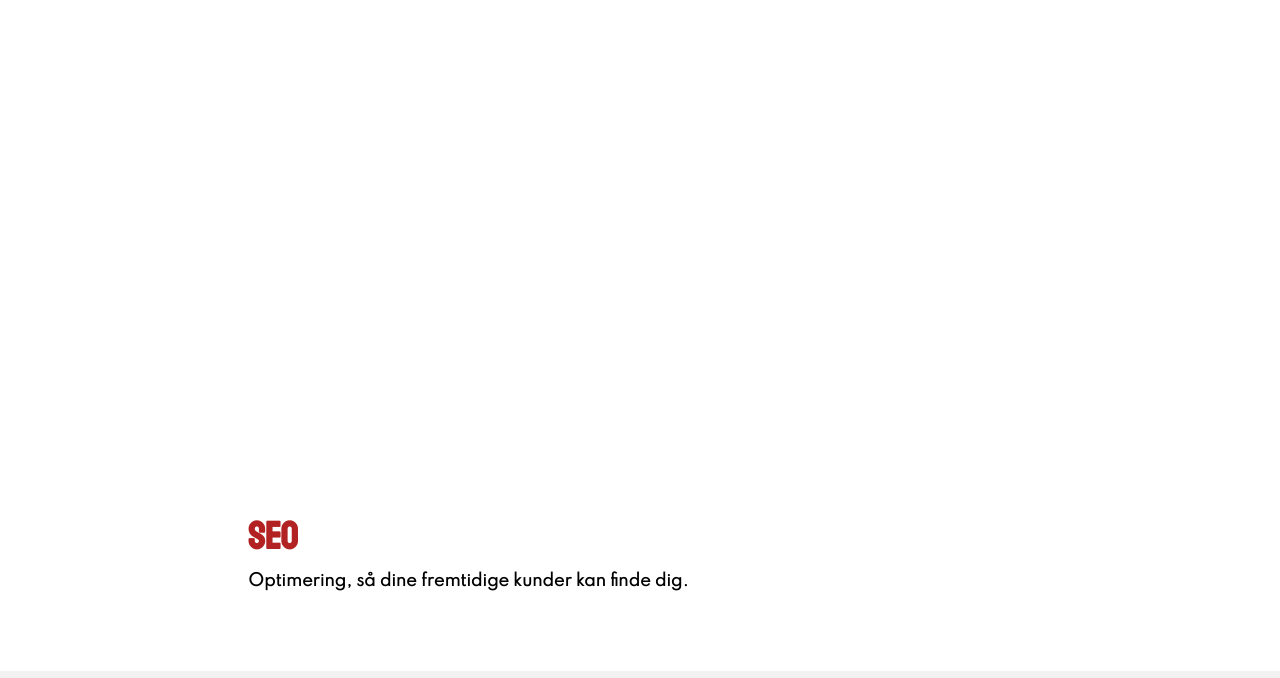
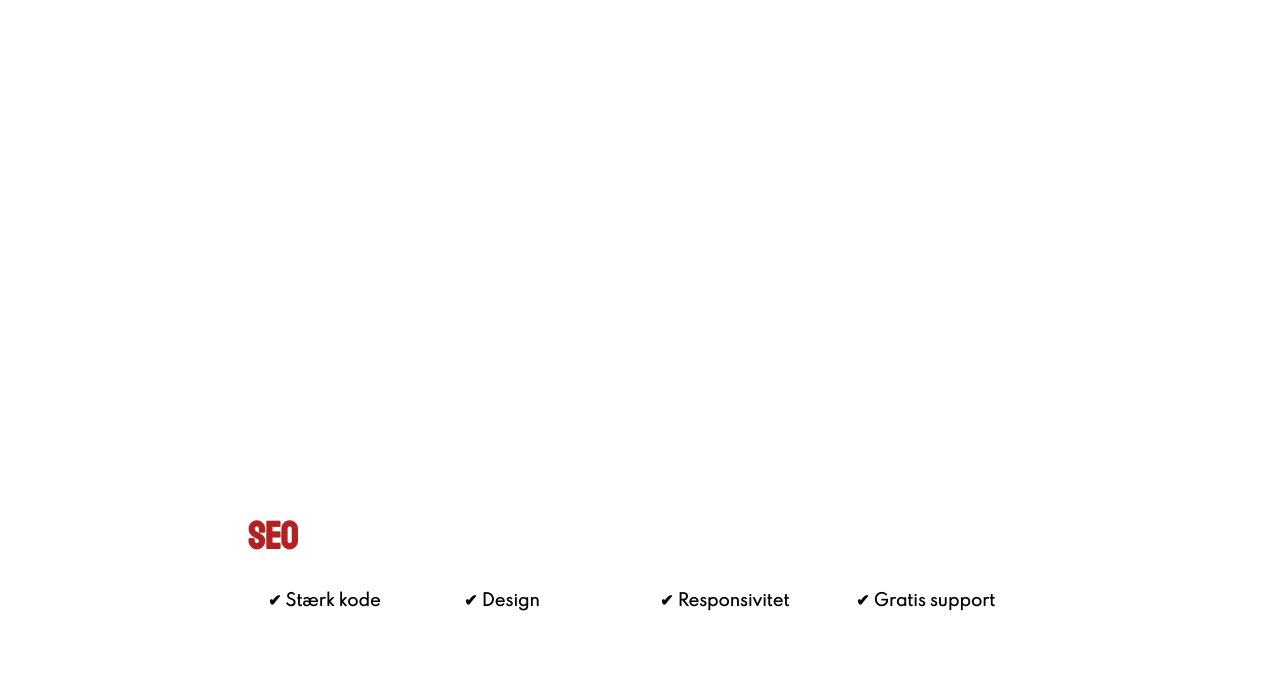
Before and after one commit to JHErholt/Webbureau, an Eleventy site: page src/seo.njk in a window 1280 px wide. Shown: the part 122-800 px from the top of the page. Built offline with nearby package versions, Linux system fonts and the light colour scheme; Eleventy itself is replaced by a stand-in of ours; files that its build step writes are made by us from their sources; a web font is replaced by a local one.

Commit message:
Aded some text

```diff
--- a/src/seo.njk
+++ b/src/seo.njk
@@ -6,7 +6,12 @@ layout: 'base.njk'
 <section class="offset">
     <div class="center-container">
         <h1 class="heading">SEO</h1>
-        <b class="">Optimering, så dine fremtidige kunder kan finde dig.</b>
+            <div class="flex-text">
+                <b>✔ Stærk kode</b>
+                <b>✔ Design</b>
+                <b>✔ Responsivitet</b>
+                <b>✔ Gratis support</b>
+            </div>
     </div>
 </section>
 <section class="less background-1">
```
